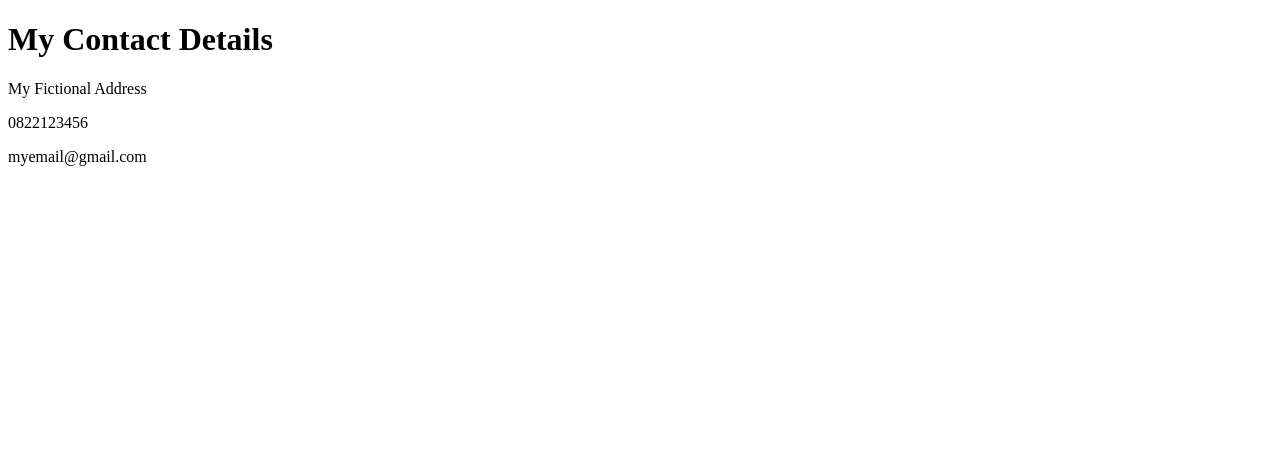
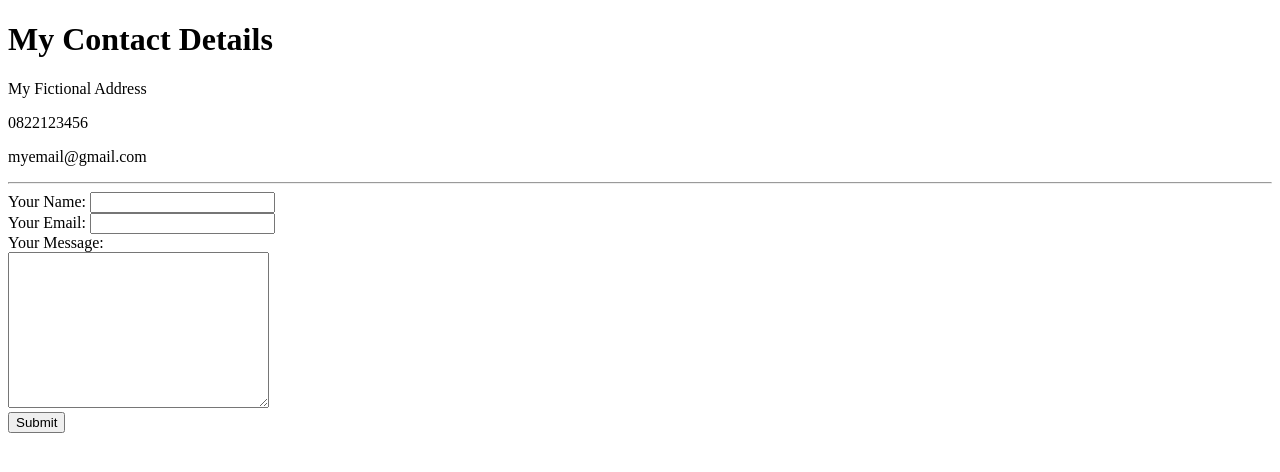
Before and after one commit to willywin99/personal-site, a plain HTML site: page contact-me.html in a window 1280 px wide. Drawn offline with Linux system fonts and the light colour scheme.

Commit message:
Create a Contact Me Form

```diff
--- a/contact-me.html
+++ b/contact-me.html
@@ -11,5 +11,19 @@
   <p>My Fictional Address</p>
   <p>0822123456</p>
   <p>myemail@gmail.com</p>
+  <hr/>
+  <form action="mailto:willywinsianturi@gmail.com" method="post" enctype="text/plain">
+    <label for="">Your Name:</label>
+    <input type="text" name="yourName" id="">
+    <br/>
+    <label for="">Your Email:</label>
+    <input type="email" name="yourEmail" id="">
+    <br/>
+    <label for="">Your Message:</label>
+    <br/>
+    <textarea name="yourMessage" id="" cols="30" rows="10"></textarea>
+    <br/>
+    <input type="submit" value="Submit">
+  </form>
 </body>
 </html>
```
